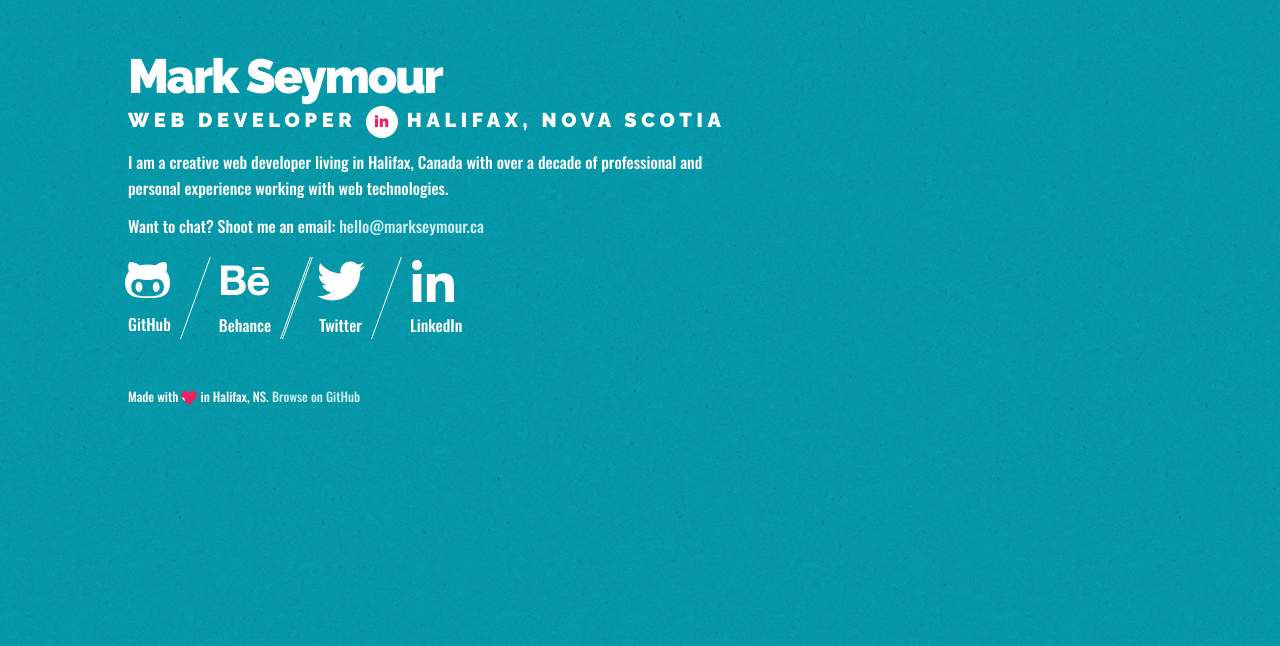
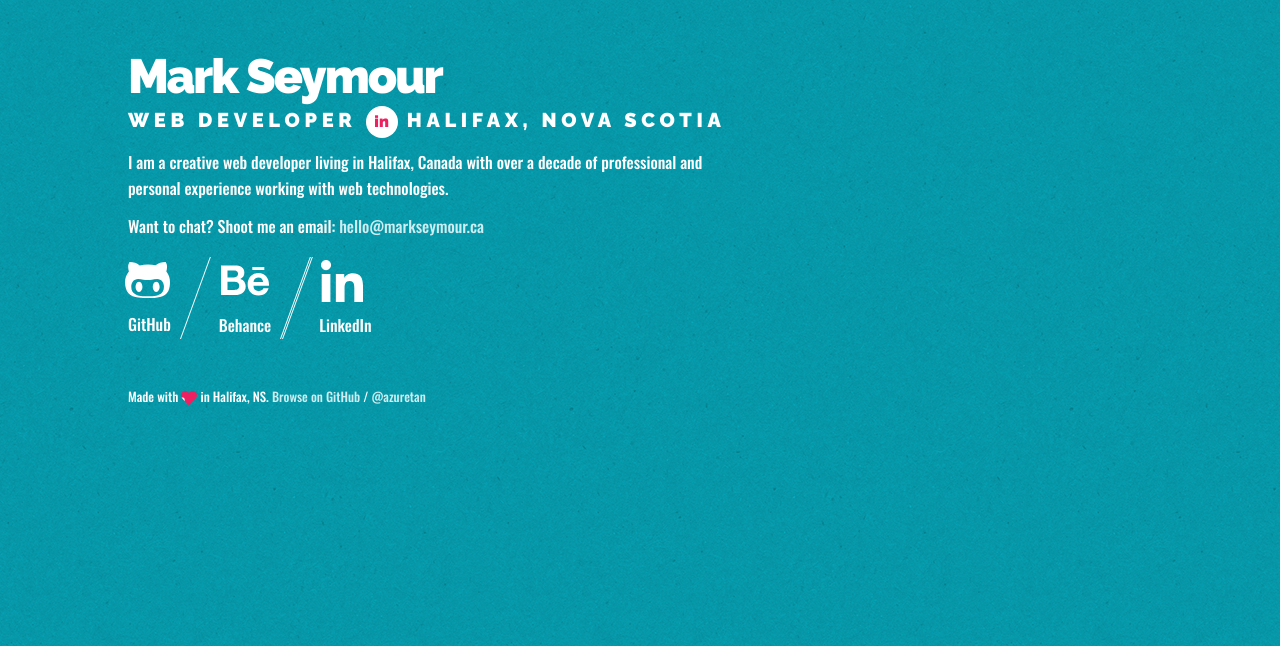
Before and after one commit to mseymour/markseymour.ca, a PHP site: page / in a window 1280 px wide. Shown: the top 646 px of the page. Run offline with PHP 8.4, Linux system fonts and the light colour scheme.

Commit message:
Make Twitter link less in line with other professional links

```diff
--- a/public/index.php
+++ b/public/index.php
@@ -19,12 +19,11 @@
       <ul class="grid">
         <li class="grid__item"><a class="social social--github" href="https://github.com/mseymour" title="Mark Seymour on Github"><span class="social__label">GitHub</span></a></li>
         <li class="grid__item"><a class="social social--behance"  href="https://behance.net/markseymour" title="Mark Seymour on Behance"><span class="social__label">Behance</span></a></li>
-        <li class="grid__item grid__item--separated"><a class="social social--twitter" href="https://twitter.com/azuretan" title="Mark Seymour on Twitter"><span class="social__label">Twitter</span></a></li>
-        <li class="grid__item"><a class="social social--linkedin"  href="https://linkedin.com/in/markevanseymour" title="Mark Seymour on LinkedIn"><span class="social__label">LinkedIn</span></a></li>
+        <li class="grid__item grid__item--separated"><a class="social social--linkedin"  href="https://linkedin.com/in/markevanseymour" title="Mark Seymour on LinkedIn"><span class="social__label">LinkedIn</span></a></li>
       </ul>
 
       <footer class="footer" role="contentinfo">
-        <p>Made with <span class="mikumiku">love</span> in Halifax, NS. <a href="https://github.com/mseymour/markseymour.ca">Browse on GitHub</a></p>
+        <p>Made with <span class="mikumiku">love</span> in Halifax, NS. <a href="https://github.com/mseymour/markseymour.ca">Browse on GitHub</a> / <a href="https://twitter.com/azuretan" title="Mark Seymour on Twitter">@azuretan</a></p>
       </footer>
 
       <!--
```
